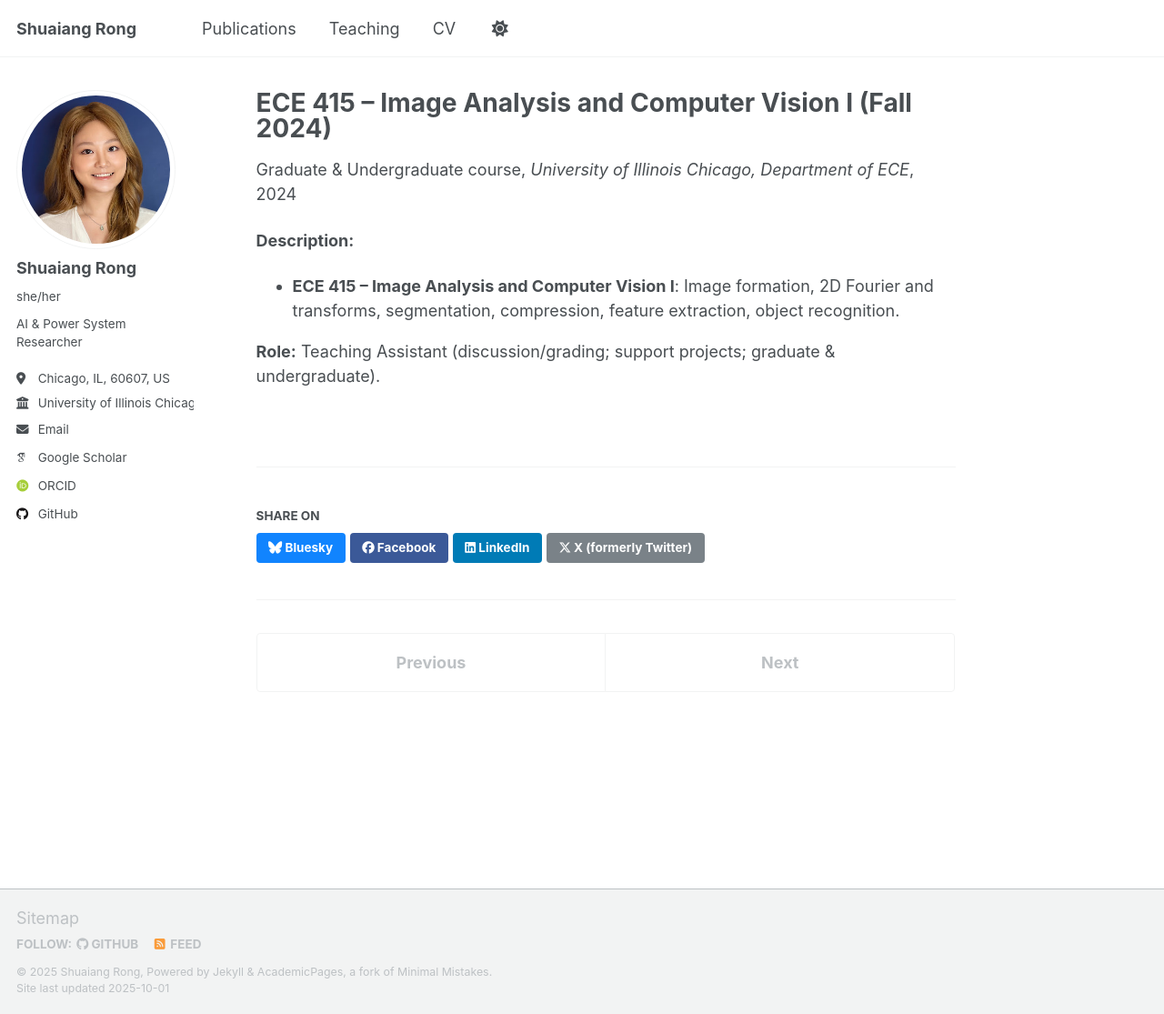
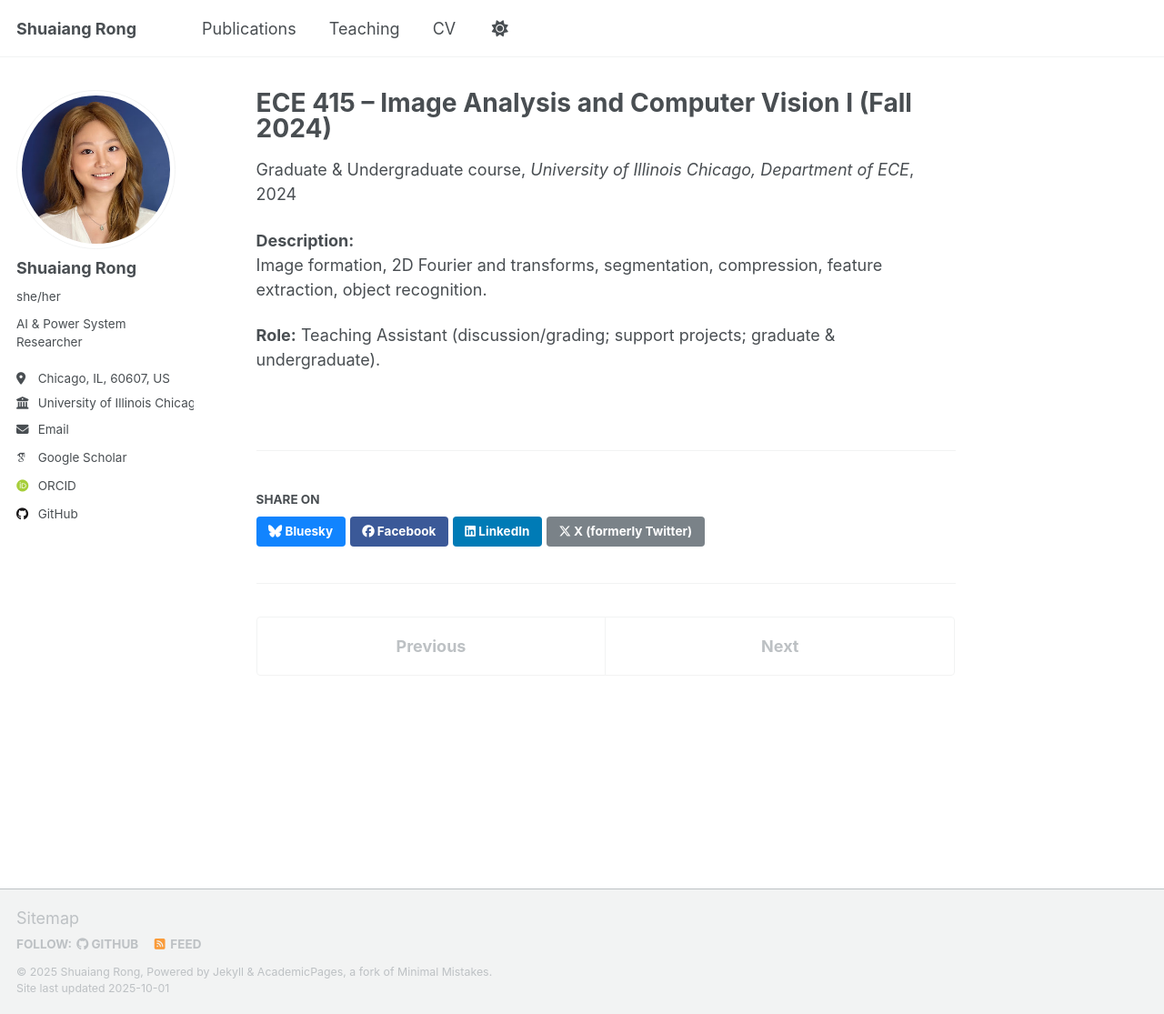
Before and after one commit to Jessica-hub/shuaiang-rong.github.io, a Jekyll site: the page built from _teaching/2024-fall-ece415.md, in a window 1280 px wide and 1115 px high. Shown: the whole window at 91% size. Built offline with Jekyll 4.4.1, drawn with Linux system fonts in a browser that asks for light colours; some web fonts are replaced; a script that is not in the unit is left out.

Commit message:
Update 2024-fall-ece415.md

```diff
--- a/_teaching/2024-fall-ece415.md
+++ b/_teaching/2024-fall-ece415.md
@@ -9,7 +9,7 @@ location: "Chicago, IL, USA"
 ---
 
 **Description:**
-- **ECE 415 – Image Analysis and Computer Vision I**: Image formation, 2D Fourier and transforms, segmentation, compression, feature extraction, object recognition.
+Image formation, 2D Fourier and transforms, segmentation, compression, feature extraction, object recognition.
 
 
 **Role:** Teaching Assistant (discussion/grading; support projects; graduate & undergraduate).
```
